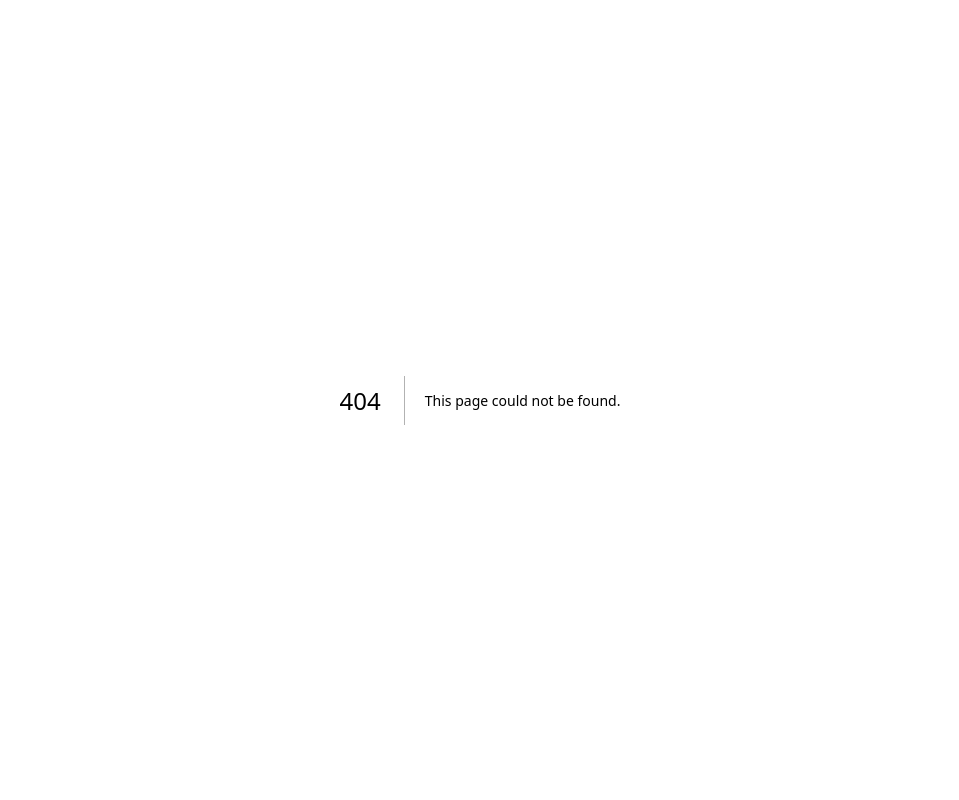
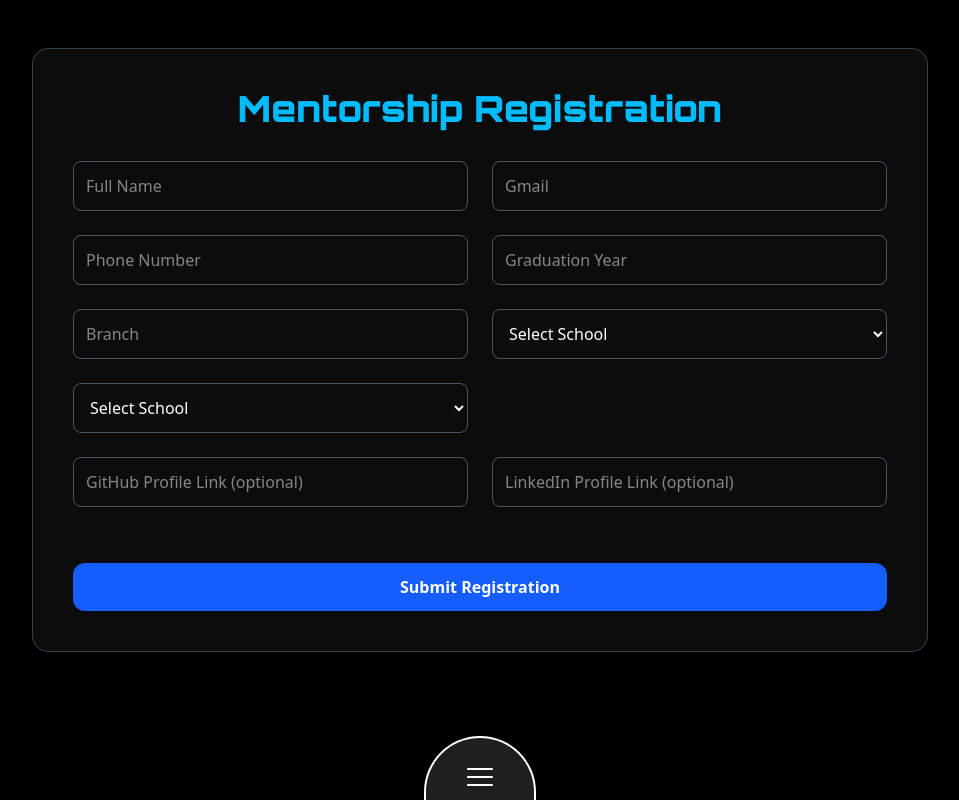
Before and after one commit to prefierolasoledad/iosc-website, a Next.js app: page /mentorshipRegistrations in a window 1280 px wide. Before the commit this address had no page. Shown: the whole page, without its empty margins (160-1119 px from the left). Built offline with nearby package versions, Linux system fonts and the light colour scheme.

Commit message:
montorship registrations

```diff
--- a/src/components/eventRegistrationForm.jsx
+++ b/src/components/eventRegistrationForm.jsx
@@ -10,8 +10,9 @@ const EventRegistrationForm = () => {
     email: '',
     phone: '',
     college: '',
+    branch:'',
     year: '',
-    branch:'',
+    team:'',
     github: '',
     linkedin: '',
   });
@@ -43,14 +44,14 @@ const EventRegistrationForm = () => {
         formPayload.append(key, formData[key]);
     }
 
-    // try {
-    //     await axios.post('https://my-backend-u5jv.onrender.com/register', formPayload, {
-    //         headers: { 'Content-Type': 'application/json' },
-    //     });
-    // } catch (error) {
-    //     console.error("Error submitting form:", error);
-    //     alert("❌ Something went wrong! Please try again.");
-    // }
+    try {
+        await axios.post('https://my-backend-u5jv.onrender.com/register', formPayload, {
+            headers: { 'Content-Type': 'application/json' },
+        });
+    } catch (error) {
+        console.error("Error submitting form:", error);
+        alert("❌ Something went wrong! Please try again.");
+    }
   };
 
 
@@ -58,7 +59,7 @@ const EventRegistrationForm = () => {
     <section className="bg-black text-white py-12 px-4  md:h-[100vh] w-[100vw] items-center md:px-20">
       <div className="max-w-4xl mx-auto bg-[#0c0c0c] p-6 md:p-10 rounded-2xl shadow-lg border border-gray-700">
         <h2 className={`${orbitron.className} text-3xl md:text-4xl text-sky-400 mb-8 text-center`}>
-          Event Registration
+          Mentorship Registration
         </h2>
 
         <div className="space-y-6">
@@ -74,6 +75,14 @@ const EventRegistrationForm = () => {
               <option value="USAP" className='text-black'>USAP</option>
               <option value="USDI" className='text-black'>USDI</option>
               <option value="USMC" className='text-black'>USMC</option>
+            </select>
+            <select name="team" value={formData.team} onChange={handleChange} className="input bg-black border-white" required>
+              <option value="" className='text-black'>Select School</option>
+              <option value="Team I3" className='text-black'>Team I3</option>
+              <option value="Team I5" className='text-black'>Team I5</option>
+              <option value="Team I7" className='text-black'>Team I7</option>
+              <option value="Team I9" className='text-black'>Team I9</option>
+              <option value="Team ARC" className='text-black'>Team ARC</option>
             </select>
           </div>
 
@@ -97,10 +106,8 @@ const EventRegistrationForm = () => {
         <div className="fixed inset-0 bg-black bg-opacity-60 flex items-center justify-center z-50">
           <div className="bg-white text-black rounded-xl p-8 max-w-sm w-full shadow-2xl text-center">
             <h3 className="text-xl font-bold mb-4">
-              {/* ✅  */}
-              ❌
-              Registration Closed!</h3>
-            <p className="mb-6">Please reach out the core team.</p>
+              ✅ Registration Complete!</h3>
+            <p className="mb-6">We'll reach out via email with the next steps.</p>
             <button
               onClick={() => setShowSuccessPopup(false)}
               className="bg-blue-600 text-white px-4 py-2 rounded hover:bg-blue-700"
```
Also changed, not shown: src/app/mentorshipRegistrations/page.js (renamed from src/app/eventRegistration/page.js).
